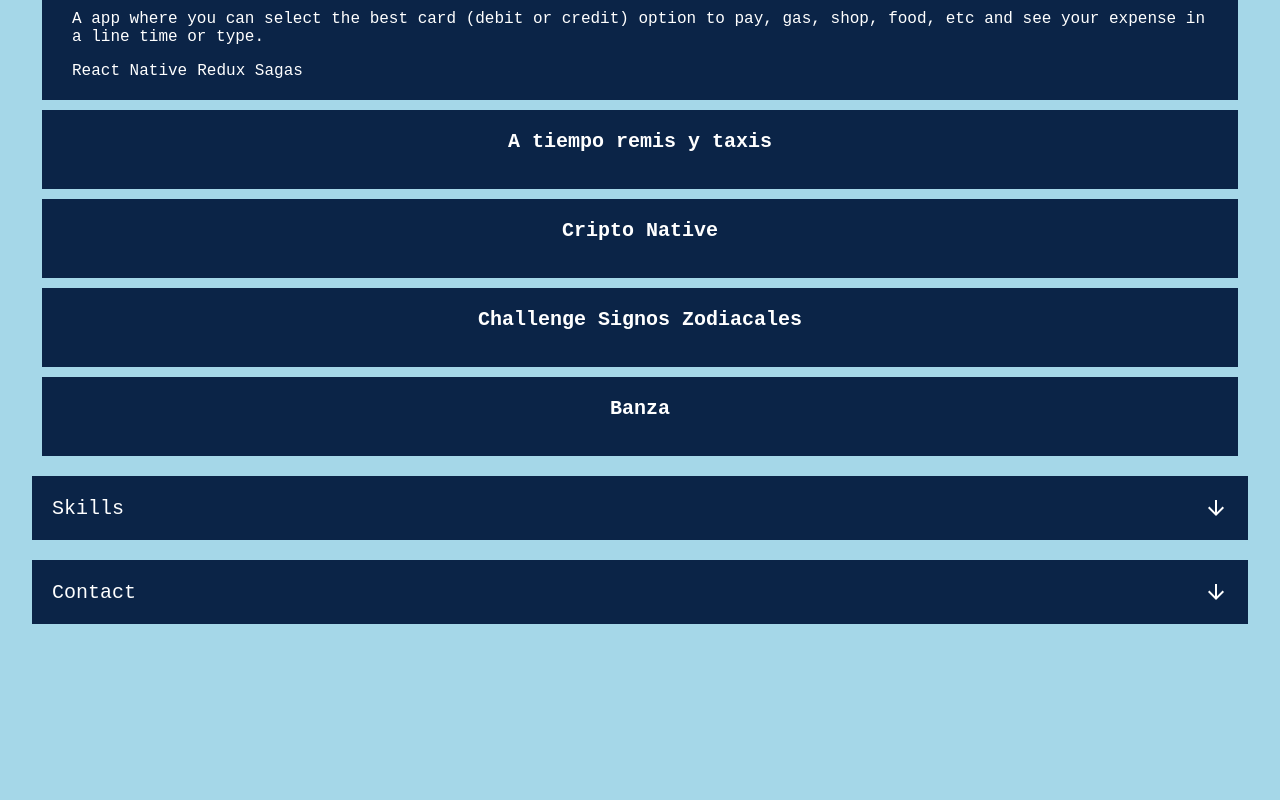
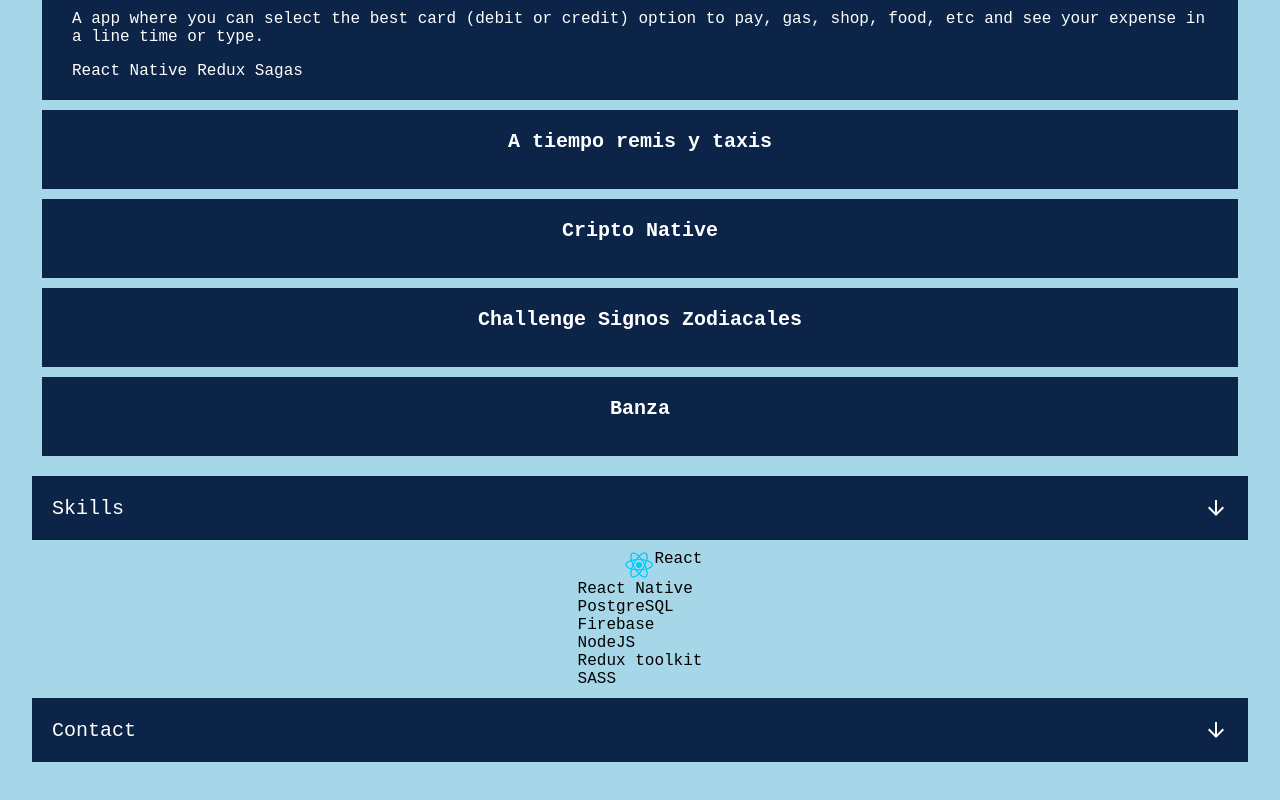
Before and after one commit to SMNahuel/Portfolio, a Next.js app: page / in a window 1280 px wide. Shown: the part 1026-1826 px from the top of the page. Before the commit the page ends 1692 px from the top, so only its background shows below. Built offline with nearby package versions, Linux system fonts and the light colour scheme.

Commit message:
Skill and interface

```diff
--- /dev/null
+++ b/src/components/item/index.tsx
@@ -0,0 +1,16 @@
+import { FC } from "react";
+import { IItem } from "./interface";
+import styles from './styles.module.css';
+
+
+const Item : FC<IItem> = ({name, img}) => {
+    return(
+        <div className={styles.container}>
+            <p>{name}</p>
+            <img src={img}/>
+        </div>
+    )
+}
+
+
+export default Item;
--- /dev/null
+++ b/src/components/item/interface.ts
@@ -0,0 +1,4 @@
+export interface IItem{
+    name: string;
+    img: string;
+}
--- /dev/null
+++ b/src/components/item/styles.module.css
@@ -0,0 +1,4 @@
+.container{
+    display: flex;
+    flex-direction: row-reverse;
+}
--- /dev/null
+++ b/src/pages/contact/index.tsx
@@ -0,0 +1,9 @@
+const Contact = () => {
+    return(
+        <div>
+
+        </div>
+    )
+}
+
+export default Contact;
--- a/src/pages/index.tsx
+++ b/src/pages/index.tsx
@@ -5,7 +5,9 @@ import styles from '@/styles/Home.module.css'
 import ArrowDownwardIcon from '@mui/icons-material/ArrowDownward';
 import Profile from './profile/profile';
 import Proyect from './proyect';
-import { ParallaxBanner, ParallaxBannerLayer, ParallaxProvider } from 'react-scroll-parallax';
+import { Parallax, ParallaxProvider } from 'react-scroll-parallax';
+import Skill from './skill';
+import Contact from './contact';
 const inter = Inter({ subsets: ['latin'] })
 
 export default function Home() {
@@ -30,16 +32,19 @@ export default function Home() {
             <p>Works</p>
             <ArrowDownwardIcon />
           </div>
+
           <Proyect />
+
           <div className={styles.bar}>
             <p>Skills</p>
             <ArrowDownwardIcon />
           </div>
+          <Skill />
           <div className={styles.bar}>
             <p>Contact</p>
             <ArrowDownwardIcon />
           </div>
-
+          <Contact />
         </div>
       </ParallaxProvider>
     </>
--- a/src/pages/proyect/index.tsx
+++ b/src/pages/proyect/index.tsx
@@ -1,19 +1,24 @@
 import ListProyect from './proyects.json';
 import Card from '../../components/card';
-import { useParallax } from "react-scroll-parallax";
-import { useRef } from 'react';
+import { Parallax } from 'react-scroll-parallax';
+import style from './style.module.css'
+const getRandomInt = (min: number, max: number): any => {
+    return Math.floor(Math.random() * (max - min + 1)) + min;
+};
 const Proyect = () => {
-
+    const yOff: any = getRandomInt(50, -100);
 
     return (
         <div >
+
                 {
                     ListProyect.map((items: any, index: number) => {
                         return (
-                        <Card items={items} />
+                            <Card key={index} items={items} />
                         )
                     })
                 }
+
         </div>
     )
 }
--- /dev/null
+++ b/src/pages/proyect/style.module.css
@@ -0,0 +1,7 @@
+.text {
+    position: absolute;
+    top: 28%;
+    left: 0;
+    width: 100%;
+    text-align: center;
+}
--- /dev/null
+++ b/src/pages/skill/index.tsx
@@ -0,0 +1,17 @@
+import Item from "@/components/item";
+
+const Skill = () => {
+    return (
+        <div>
+            <Item name={"React"} img={"react.png"}/>
+            <p>React Native</p>
+            <p>PostgreSQL</p>
+            <p>Firebase</p>
+            <p>NodeJS</p>
+            <p>Redux toolkit</p>
+            <p>SASS</p>
+        </div>
+    );
+}
+
+export default Skill;
```
Also changed, not shown: public/react.png (added), src/pages/contact/style.module.css (added), src/pages/skill/style.module.css (added). Lines whose indentation alone changed are shown as unchanged.
